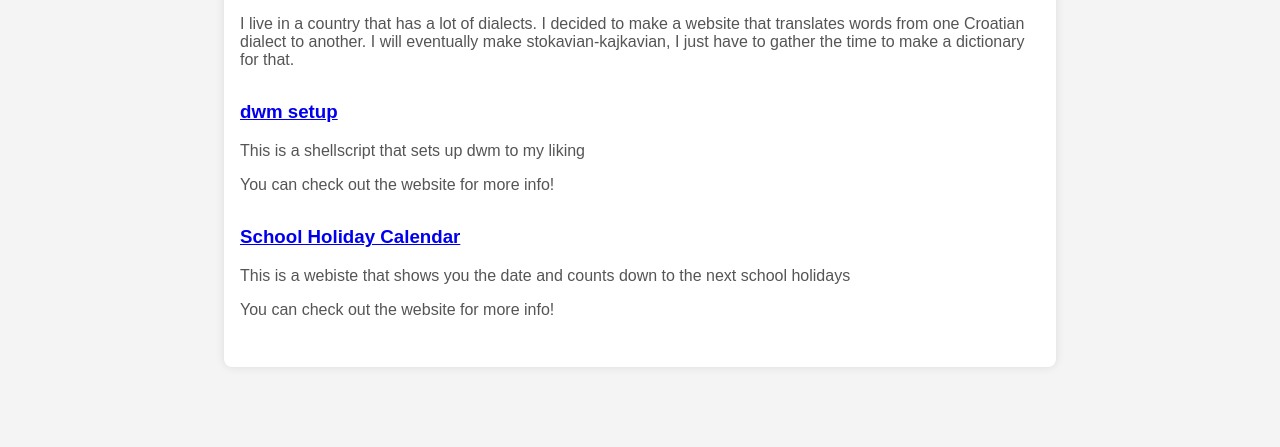
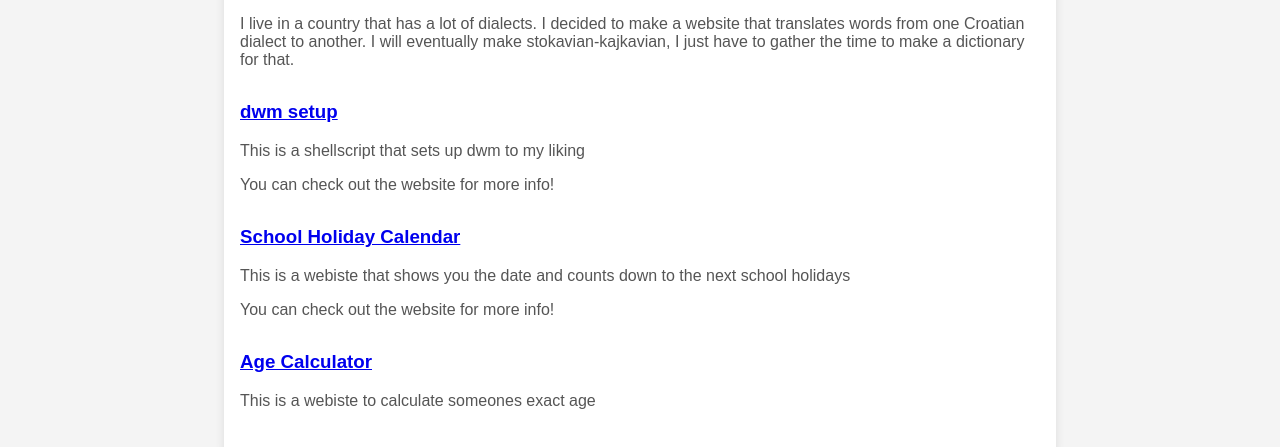
Before and after one commit to Symmercy/Symmercy.github.io, a plain HTML site: page projects.html in a window 1280 px wide. Shown: the part 287-734 px from the top of the page. Drawn offline with Linux system fonts and the light colour scheme.

Commit message:
added another project

```diff
--- a/projects.html
+++ b/projects.html
@@ -87,6 +87,13 @@
 
         </div>
 
+        <div class="project">
+            <h3><a href="https://symmercy.github.io/age-calculator">Age Calculator</a></h3>
+            <p>This is a webiste to calculate someones exact age</p>
+
+        </div>
+
+
         <!-- Add more projects as needed -->
 
     </section>
```
